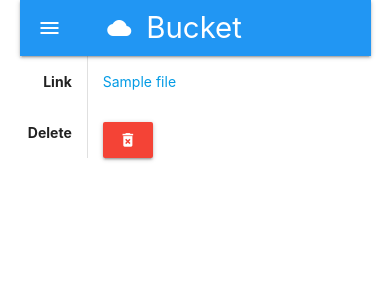
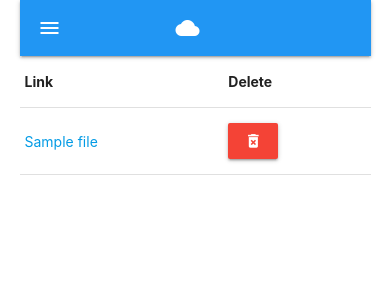
Before and after one commit to Satak/bucket-manager, a Flask app: template src/templates/index.html in a window 390 px wide. Shown: the top 300 px of the page. Run offline with Flask 2, Linux system fonts and the light colour scheme; the template is opened without the code that fills it: most values are stand-ins (such as "Sample title", 1, 10 or a date in 2020); some libraries are stand-ins or nearby versions.

Commit message:
responsive

```diff
--- a/src/static/app.js
+++ b/src/static/app.js
@@ -1,3 +1,12 @@
+document.addEventListener('DOMContentLoaded', function() {
+  let elems1 = document.querySelectorAll('.collapsible');
+  let instances1 = M.Collapsible.init(elems1);
+  let elems2 = document.querySelectorAll('.sidenav');
+  let instances2 = M.Sidenav.init(elems2);
+  let elems3 = document.querySelectorAll('select');
+  let instances3 = M.FormSelect.init(elems3);
+})
+
 async function API(body, url, method) {
   const requestParams = {
     method: method,
--- a/src/templates/files.html
+++ b/src/templates/files.html
@@ -1,4 +1,4 @@
-<table class="highlight responsive-table">
+<table class="highlight">
   <thead>
     <tr>
       <th>Link</th>
@@ -10,7 +10,7 @@
     {% for file in files %}
     <tr>
       <td><a href="https://storage.cloud.google.com/{{file._properties.bucket}}/{{file.name}}">{{file.name}}</a></td>
-      <td><button onclick="deleteFile('{{file.name}}')" class="btn red"><i class="material-icons">delete_forever</i></button></td>
+      <td><button onclick="deleteFile('{{file.name}}')" class="btn red small"><i class="material-icons">delete_forever</i></button></td>
     </tr>
     {% endfor %}
   </tbody>
--- a/src/templates/navbar.html
+++ b/src/templates/navbar.html
@@ -1,9 +1,13 @@
 <nav class="blue">
     <div class="nav-wrapper">
-        <a href="{{ url_for('index')}}" class="brand-logo"><i class="material-icons left">cloud</i>Bucket Manager</a>
+        <a href="{{ url_for('index')}}" class="brand-logo"><i class="material-icons left">cloud</i></a>
         <a href="#" data-target="mobile-demo" class="sidenav-trigger"><i class="material-icons">menu</i></a>
         <ul id="nav-mobile" class="right hide-on-med-and-down">
             {% include 'navbar_items.html' %}
         </ul>
     </div>
 </nav>
+
+<ul class="sidenav" id="mobile-demo">
+    {% include 'navbar_items.html' %}
+</ul>
--- a/src/templates/video_items.html
+++ b/src/templates/video_items.html
@@ -1,7 +1,7 @@
 <ul>
     {% for video in videos %}
     <li>{{video.name}}</li>
-    <video width="600" controls>
+    <video width="100%" controls>
         <source src="https://storage.cloud.google.com/{{video._properties.bucket}}/{{video.name}}" type="video/mp4">
         Your browser does not support HTML5 video.
     </video>
```
